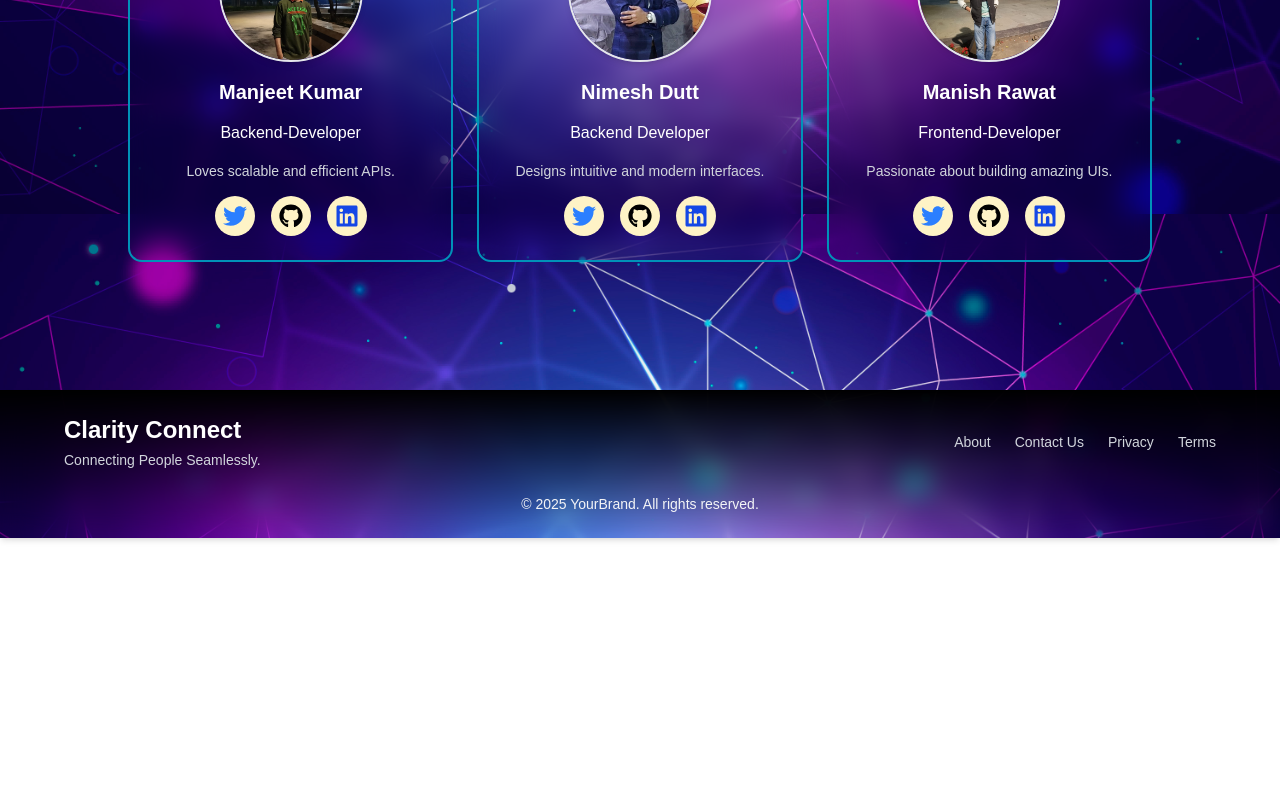
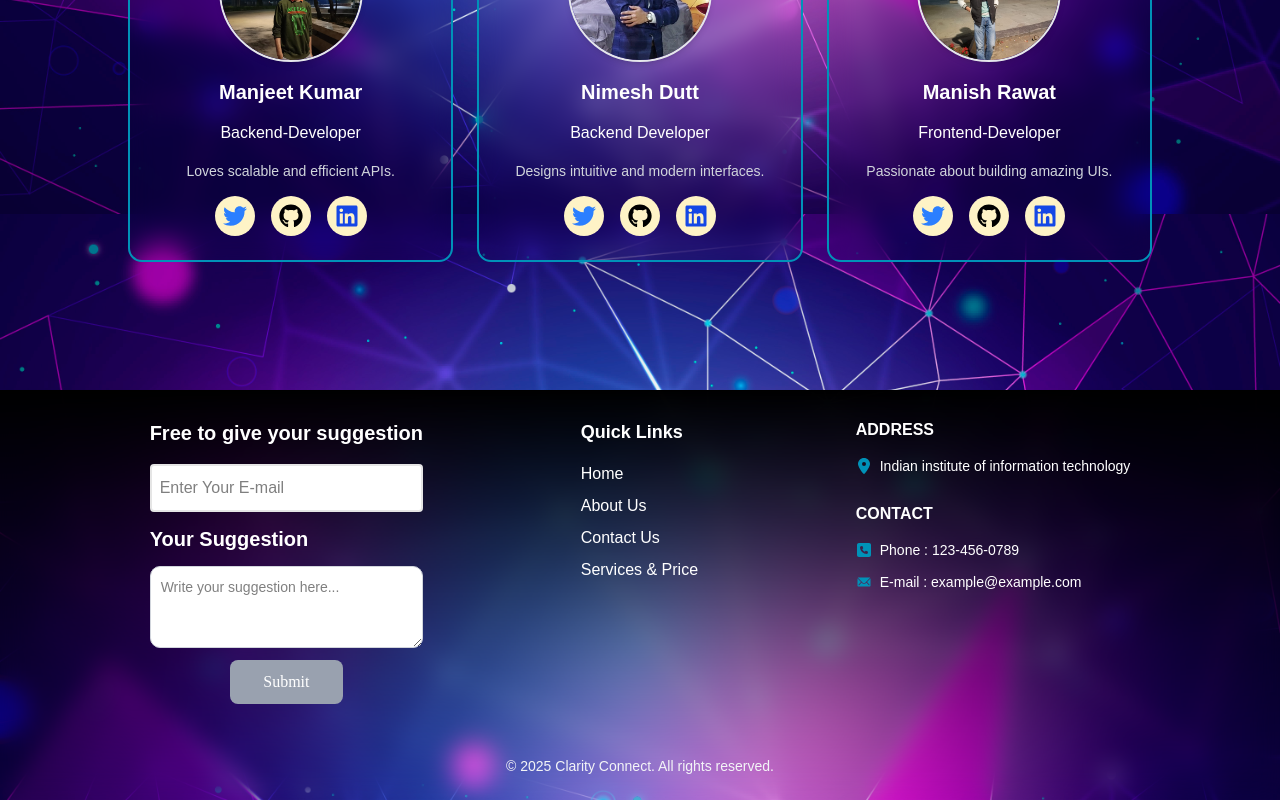
Before and after one commit to manishiiitl1261/Multilingual-Video-calling-platform-, a Next.js app in the folder client/: page / in a window 1280 px wide. Shown: the part 2346-3146 px from the top of the page. Before the commit the page ends 2884 px from the top, so only its background shows below. Built offline with nearby package versions, Linux system fonts and the light colour scheme.

Commit message:
fix some bugs related to footer and improve it

```diff
--- a/client/src/Components/ContactUs/ItemContainer.tsx
+++ b/client/src/Components/ContactUs/ItemContainer.tsx
@@ -42,7 +42,7 @@ const ItemsContainer = () => {
   };
 
   return (
-    <div className="flex flex-col sm:flex-row justify-evenly py-7  bg-gradient-to-b from-black to-transparent backdrop-blur-xl shadow-md px-2 gap-4">
+    <div className="flex flex-col sm:flex-row justify-evenly py-7  px-2 gap-4">
       {/* Popup Notification */}
       {showPopup && (
         <div className="fixed top-2 right-2 z-50 bg-green-500 text-white p-2 shadow shadow-green-400 rounded-sm">
--- a/client/src/Components/Footer/Footer.tsx
+++ b/client/src/Components/Footer/Footer.tsx
@@ -1,27 +1,28 @@
 "use client";
 
 import { motion } from "framer-motion";
-import Link from "next/link";
-
+import ItemsContainer from "@/Components/ContactUs/ItemContainer";
 export default function Footer() {
   return (
-    <motion.footer
+    <div className=" bg-gradient-to-b from-black to-transparent backdrop-blur-md shadow-md">
+      <ItemsContainer />
+      {/* <motion.footer
         initial={{ opacity: 0, y: 20 }}
         animate={{ opacity: 1, y: 0 }}
         transition={{ duration: 0.6 }}
-      className="z-50 bg-gradient-to-b from-black to-transparent backdrop-blur-md shadow-md py-6 px-6 text-white"
+        className="z-50  py-6 px-6 text-white"
   >
-      <div className="max-w-6xl mx-auto flex flex-col md:flex-row justify-between items-center text-center md:text-left">
+        <div className="max-w-6xl mx-auto flex flex-col md:flex-row justify-between items-center text-center md:text-left"> */}
       {/* Logo & About */}
-        <div className="mb-4 md:mb-0">
+      {/* <div className="mb-4 md:mb-0">
             <h2 className="text-2xl font-bold">Clarity Connect</h2>
             <p className="text-gray-300 text-sm mt-1">
               Connecting People Seamlessly.
             </p>
-        </div>
+          </div> */}
 
       {/* Navigation Links */}
-        <nav className="flex space-x-6 text-gray-300 text-sm">
+      {/* <nav className="flex space-x-6 text-gray-300 text-sm">
             <Link href="/AboutUs" className="hover:text-white transition">
               About
             </Link>
@@ -35,17 +36,18 @@ export default function Footer() {
               Terms
             </Link>
           </nav>
-      </div>
+        </div> */}
 
       {/* Copyright */}
       <motion.div
         initial={{ opacity: 0 }}
         animate={{ opacity: 1 }}
         transition={{ duration: 1, delay: 0.5 }}
-        className="text-center text-gray-100 text-sm mt-6"
+        className="text-center text-gray-100 text-sm  py-6 px-6"
       >
-        © {new Date().getFullYear()} YourBrand. All rights reserved.
+        © {new Date().getFullYear()} Clarity Connect. All rights reserved.
       </motion.div>
-    </motion.footer>
+      {/*</motion.footer> */}
+    </div>
   );
 }
--- a/client/src/pages/ContactUs/index.tsx
+++ b/client/src/pages/ContactUs/index.tsx
@@ -1,8 +1,7 @@
 import Navbar from "@/Components/Navbar/Navbar";
-
-import ItemsContainer from "@/Components/ContactUs/ItemContainer";
 import Member from "@/Components/ContactUs/Member";
 import Contact from "@/Components/ContactUs/Contact";
+import Footer from "@/Components/Footer/Footer";
 export default function Home() {
   return (
     <>
@@ -11,7 +10,7 @@ export default function Home() {
         <Contact />
         <Member />
       </main>
-      <ItemsContainer />
+      <Footer />
     </>
   );
 }
```
Lines whose indentation alone changed are shown as unchanged.
